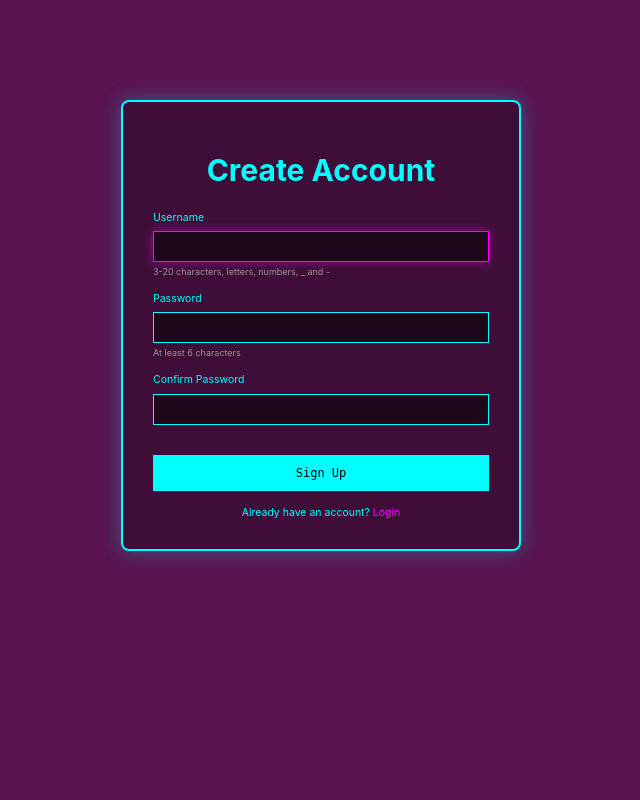
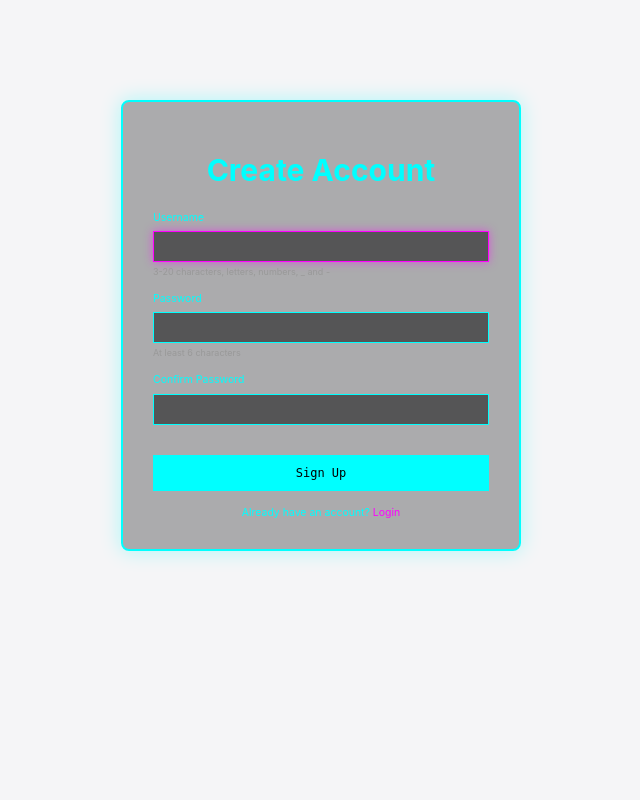
Before and after one commit to sanjeewk/shrimpicus_domain, a Flask app: page /signup in a window 1280 px wide. Shown: the whole page, without its empty margins (319-959 px from the left). Run offline with Flask 3, Linux system fonts and the light colour scheme; parts of the project's set-up code (start-up, migrations or seed data) failed here and were passed over; some libraries are stand-ins or nearby versions.

Commit message:
[ui]: switch to light theme with much lighter background
Changed from dark purple theme to clean light theme:
- Background: dark purple (#5a1450) → light gray (#f5f5f7)
- Surfaces: dark → white/light gray
- Text: white → dark gray/black
- Softer shadows for light background
- Better readability and modern look

Co-Authored-By: Claude Opus 4.8 (1M context) <noreply@anthropic.com>

```diff
--- a/shrimpicus/web/static/style.css
+++ b/shrimpicus/web/static/style.css
@@ -6,16 +6,16 @@
   --white: #ffffffff;
   --blaze-orange: #ff570aff;
 
-  /* Dark theme mapping */
-  --bg: #5a1450;
-  --surface: #1a0d2e;
-  --surface-2: #2a1a42;
-  --surface-3: #3a2658;
-  --ink: var(--white);
-  --ink-dim: #d0c8dc;
-  --ink-faint: #9b8eb0;
-  --line: #3a2658;
-  --line-strong: #4f3970;
+  /* Light theme mapping */
+  --bg: #f5f5f7;
+  --surface: #ffffff;
+  --surface-2: #f9f9fb;
+  --surface-3: #e8e8ed;
+  --ink: #1d1d1f;
+  --ink-dim: #6e6e73;
+  --ink-faint: #86868b;
+  --line: #d2d2d7;
+  --line-strong: #86868b;
 
   /* Accent hues */
   --accent: var(--classic-crimson);
@@ -26,8 +26,8 @@
 
   --radius: 12px;
   --radius-sm: 8px;
-  --shadow-sm: 0 2px 4px rgba(0, 0, 0, 0.3), 0 1px 2px rgba(0, 0, 0, 0.2);
-  --shadow-md: 0 6px 16px rgba(0, 0, 0, 0.4);
+  --shadow-sm: 0 2px 4px rgba(0, 0, 0, 0.06), 0 1px 2px rgba(0, 0, 0, 0.04);
+  --shadow-md: 0 6px 16px rgba(0, 0, 0, 0.08);
 
   --font-pixel: 'Silkscreen', monospace;
   --font-retro: 'Inter', system-ui, -apple-system, sans-serif;
```
